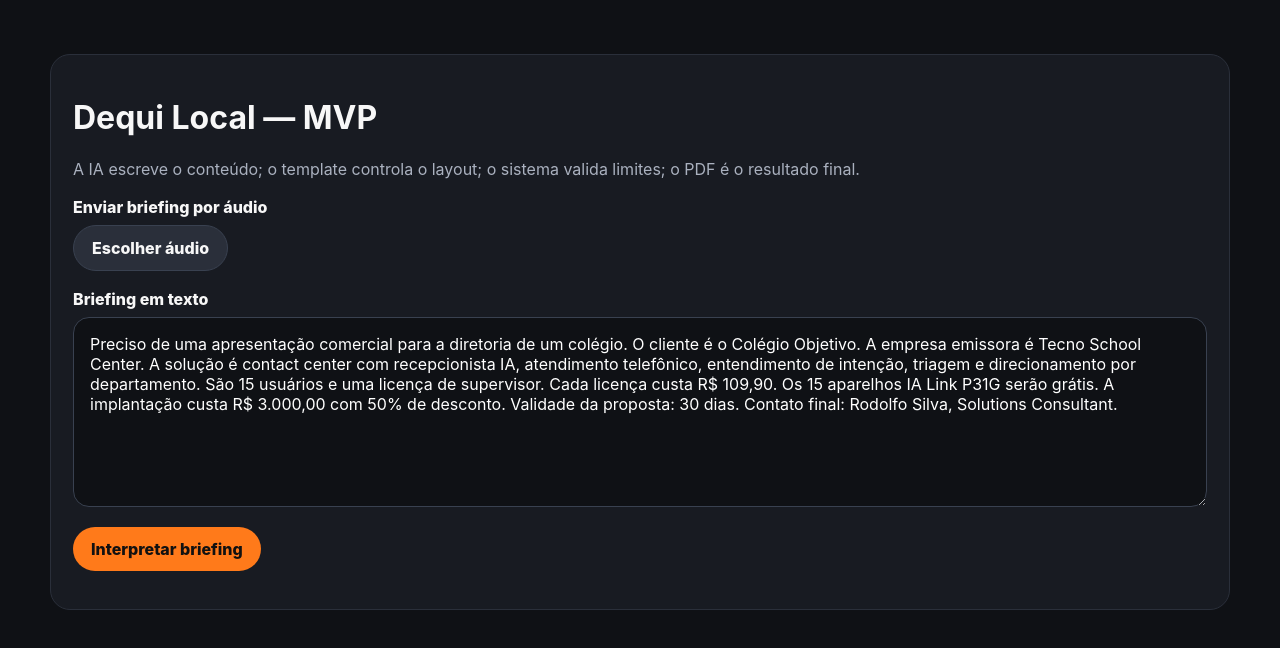
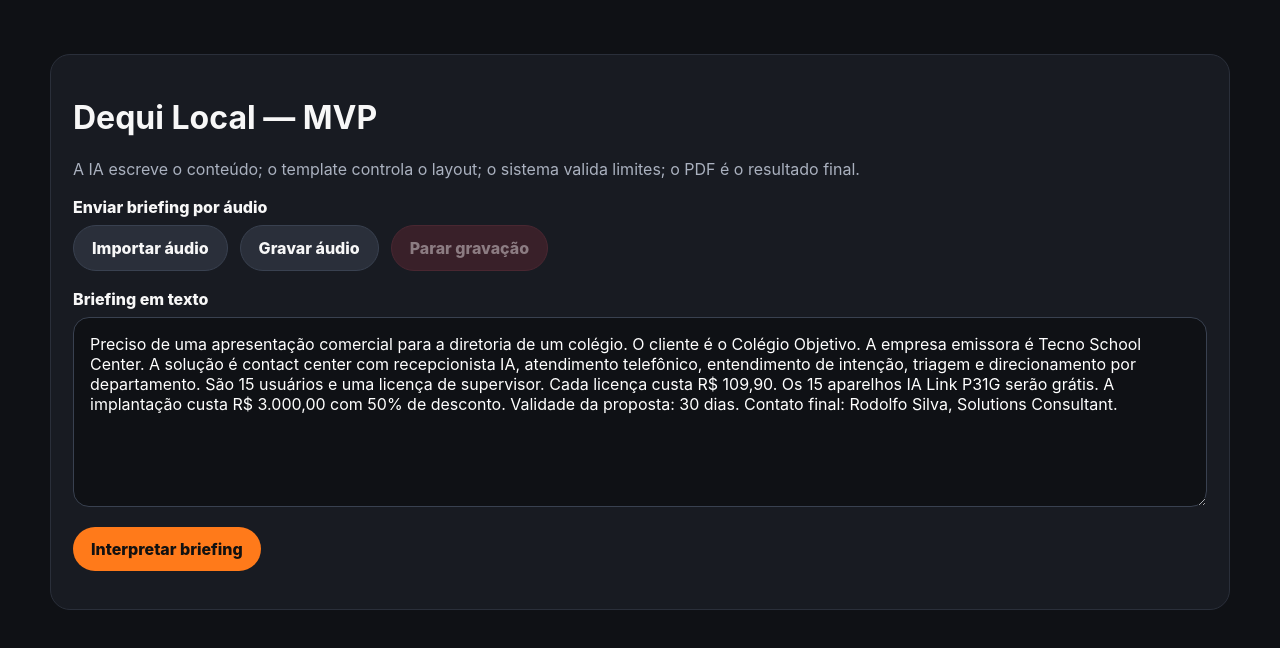
Before and after one commit to wrodolfull/getdequi, a Next.js app: page / in a window 1280 px wide. Shown: the top 648 px of the page. Built offline with nearby package versions, Linux system fonts and the light colour scheme.

Commit message:
Fix briefing audio recording and summary guard

```diff
--- a/app/globals.css
+++ b/app/globals.css
@@ -1,2 +1,3 @@
 body{margin:0;background:#0f1115;color:#f7f7f7;font-family:Inter,Arial,sans-serif}button,textarea,select{font:inherit}.page{max-width:1180px;margin:auto;padding:36px}.panel{background:#181b22;border:1px solid #2a2f3a;border-radius:20px;padding:22px;margin:18px 0}textarea{width:100%;min-height:190px;border-radius:16px;border:1px solid #394150;background:#0f1115;color:white;padding:16px;box-sizing:border-box}button{border:0;border-radius:999px;background:#ff7a1a;color:#111;padding:12px 18px;font-weight:800;cursor:pointer}button:disabled{opacity:.5;cursor:not-allowed}select{background:#0f1115;color:white;border:1px solid #394150;border-radius:12px;padding:10px}.gridui{display:grid;grid-template-columns:repeat(auto-fit,minmax(260px,1fr));gap:16px}.muted{color:#aab1bf}.link{color:#ffb16b;font-weight:800}
 .fieldLabel{display:block;margin:18px 0 8px;font-weight:800}.audioRow{display:flex;gap:12px;align-items:center;flex-wrap:wrap}.audioRow input[type=file]{position:absolute;inline-size:1px;block-size:1px;opacity:0;pointer-events:none}.secondaryButton{background:#2a2f3a;color:#f7f7f7;border:1px solid #394150}
+.dangerButton{background:#5b2530;color:#ffdce2;border:1px solid #7a3341}
--- a/components/BriefingSummary.tsx
+++ b/components/BriefingSummary.tsx
@@ -1,2 +1,26 @@
 import type { BriefingInterpretation } from "@/lib/types";
-export function BriefingSummary({ interpretation }: { interpretation?: BriefingInterpretation }) { if (!interpretation) return null; return <div className="panel"><h2>Resumo interpretado</h2><div className="gridui"><p><b>Cliente:</b> {interpretation.clientName || "Não informado"}</p><p><b>Emissora:</b> {interpretation.issuerName || "Não informado"}</p><p><b>Público:</b> {interpretation.audience || "Não informado"}</p><p><b>Solução:</b> {interpretation.solution || "Não informado"}</p><p><b>Template recomendado:</b> {interpretation.recommendedTemplate}</p></div><h3>Informações faltantes</h3>{interpretation.missingFields.length ? <ul>{interpretation.missingFields.map(f => <li key={f}>{f}</li>)}</ul> : <p className="muted">Nenhuma informação obrigatória pendente.</p>}</div>; }
+
+export function BriefingSummary({ interpretation }: { interpretation?: BriefingInterpretation }) {
+  if (!interpretation) return null;
+
+  const missingFields = Array.isArray(interpretation.missingFields) ? interpretation.missingFields : [];
+
+  return (
+    <div className="panel">
+      <h2>Resumo interpretado</h2>
+      <div className="gridui">
+        <p><b>Cliente:</b> {interpretation.clientName || "Não informado"}</p>
+        <p><b>Emissora:</b> {interpretation.issuerName || "Não informado"}</p>
+        <p><b>Público:</b> {interpretation.audience || "Não informado"}</p>
+        <p><b>Solução:</b> {interpretation.solution || "Não informado"}</p>
+        <p><b>Template recomendado:</b> {interpretation.recommendedTemplate}</p>
+      </div>
+      <h3>Informações faltantes</h3>
+      {missingFields.length ? (
+        <ul>{missingFields.map(field => <li key={field}>{field}</li>)}</ul>
+      ) : (
+        <p className="muted">Nenhuma informação obrigatória pendente.</p>
+      )}
+    </div>
+  );
+}
--- a/components/Chat.tsx
+++ b/components/Chat.tsx
@@ -16,15 +16,23 @@
   const [pdfPath, setPdfPath] = useState<string>();
   const [busy, setBusy] = useState(false);
   const [audioStatus, setAudioStatus] = useState<string>();
+  const [isRecording, setIsRecording] = useState(false);
   const fileInputRef = useRef<HTMLInputElement>(null);
+  const mediaRecorderRef = useRef<MediaRecorder | null>(null);
+  const recordedChunksRef = useRef<Blob[]>([]);
+
+  function resetGeneratedContent() {
+    setInterpretation(undefined);
+    setOutline([]);
+    setPdfPath(undefined);
+  }
 
   async function transcribeAudio(file: File) {
     setBusy(true);
     setAudioStatus("Transcrevendo áudio com Whisper...");
-    setInterpretation(undefined);
-    setOutline([]);
-    setPdfPath(undefined);
+    resetGeneratedContent();
 
+    try {
       const formData = new FormData();
       formData.append("audio", file);
       const response = await fetch("/api/transcribe-briefing", { method: "POST", body: formData });
@@ -32,13 +40,63 @@
 
       if (!response.ok) {
         setAudioStatus(data.error || "Não foi possível transcrever o áudio.");
-      setBusy(false);
         return;
       }
 
       setBriefing(data.briefing || "");
       setAudioStatus("Áudio transcrito. Revise o briefing antes de interpretar.");
+    } catch {
+      setAudioStatus("Não foi possível transcrever o áudio.");
+    } finally {
       setBusy(false);
+    }
+  }
+
+  async function startRecording() {
+    if (!navigator.mediaDevices?.getUserMedia || typeof MediaRecorder === "undefined") {
+      setAudioStatus("Seu navegador não suporta gravação de áudio direta. Use a importação de arquivo.");
+      return;
+    }
+
+    try {
+      const stream = await navigator.mediaDevices.getUserMedia({ audio: true });
+      const recorder = new MediaRecorder(stream);
+      recordedChunksRef.current = [];
+
+      recorder.ondataavailable = event => {
+        if (event.data.size > 0) recordedChunksRef.current.push(event.data);
+      };
+
+      recorder.onstop = () => {
+        stream.getTracks().forEach(track => track.stop());
+        const mimeType = recorder.mimeType || "audio/webm";
+        const extension = mimeType.includes("mp4") ? "m4a" : "webm";
+        const blob = new Blob(recordedChunksRef.current, { type: mimeType });
+
+        if (!blob.size) {
+          setAudioStatus("Nenhum áudio foi capturado. Tente gravar novamente.");
+          return;
+        }
+
+        const file = new File([blob], `briefing-gravado.${extension}`, { type: mimeType });
+        transcribeAudio(file);
+      };
+
+      mediaRecorderRef.current = recorder;
+      recorder.start();
+      setIsRecording(true);
+      setAudioStatus("Gravando áudio... clique em Parar gravação para transcrever.");
+    } catch {
+      setAudioStatus("Não foi possível acessar o microfone. Verifique a permissão do navegador.");
+    }
+  }
+
+  function stopRecording() {
+    if (mediaRecorderRef.current?.state === "recording") {
+      mediaRecorderRef.current.stop();
+    }
+    setIsRecording(false);
+    setAudioStatus("Gravação finalizada. Preparando transcrição...");
   }
 
   async function interpret() {
@@ -78,19 +136,21 @@
           id="briefing-audio"
           type="file"
           accept="audio/*,.mp3,.mp4,.mpeg,.mpga,.m4a,.wav,.webm"
-          disabled={busy}
+          disabled={busy || isRecording}
           onChange={event => {
             const file = event.target.files?.[0];
             if (file) transcribeAudio(file);
             event.target.value = "";
           }}
         />
-        <button type="button" className="secondaryButton" disabled={busy} onClick={() => fileInputRef.current?.click()}>Escolher áudio</button>
+        <button type="button" className="secondaryButton" disabled={busy || isRecording} onClick={() => fileInputRef.current?.click()}>Importar áudio</button>
+        <button type="button" className="secondaryButton" disabled={busy || isRecording} onClick={startRecording}>Gravar áudio</button>
+        <button type="button" className="dangerButton" disabled={!isRecording} onClick={stopRecording}>Parar gravação</button>
       </div>
       {audioStatus && <p className="muted">{audioStatus}</p>}
       <label className="fieldLabel" htmlFor="briefing-text">Briefing em texto</label>
       <textarea id="briefing-text" value={briefing} onChange={e => setBriefing(e.target.value)} />
-      <p><button onClick={interpret} disabled={busy || !briefing.trim()}>{busy ? "Processando..." : "Interpretar briefing"}</button></p>
+      <p><button onClick={interpret} disabled={busy || isRecording || !briefing.trim()}>{busy ? "Processando..." : "Interpretar briefing"}</button></p>
     </div>
     <BriefingSummary interpretation={interpretation} />
     {interpretation && <TemplateSelector value={template} onChange={t => { setTemplate(t); loadOutline(t); }} />}
```
Lines whose indentation alone changed are shown as unchanged.
